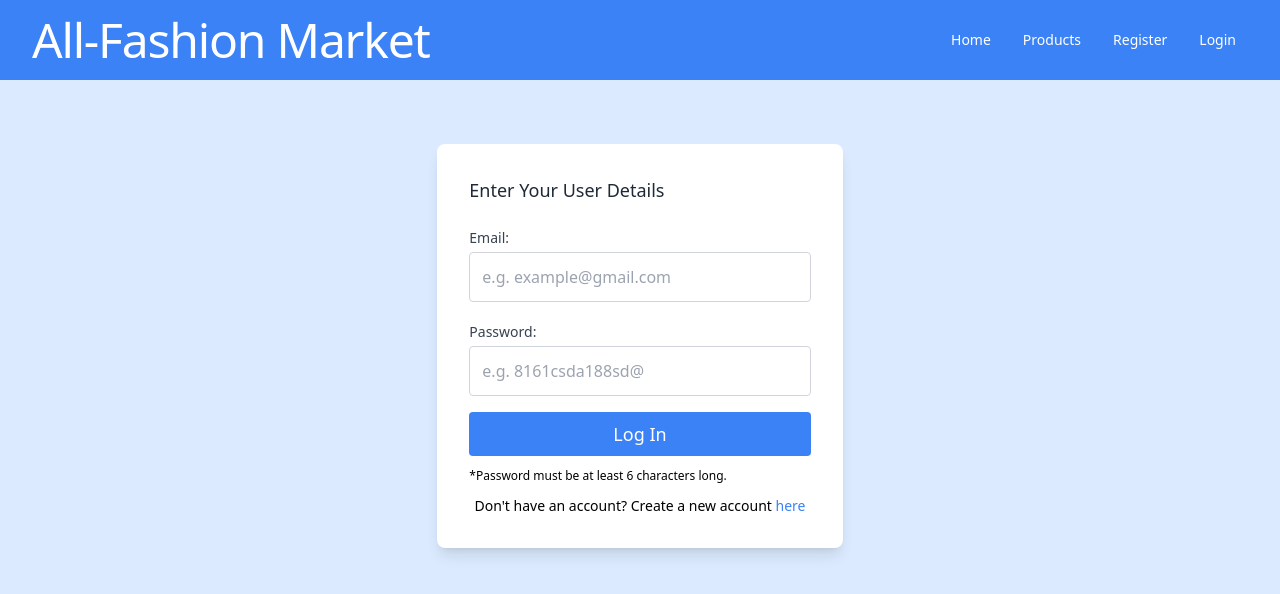
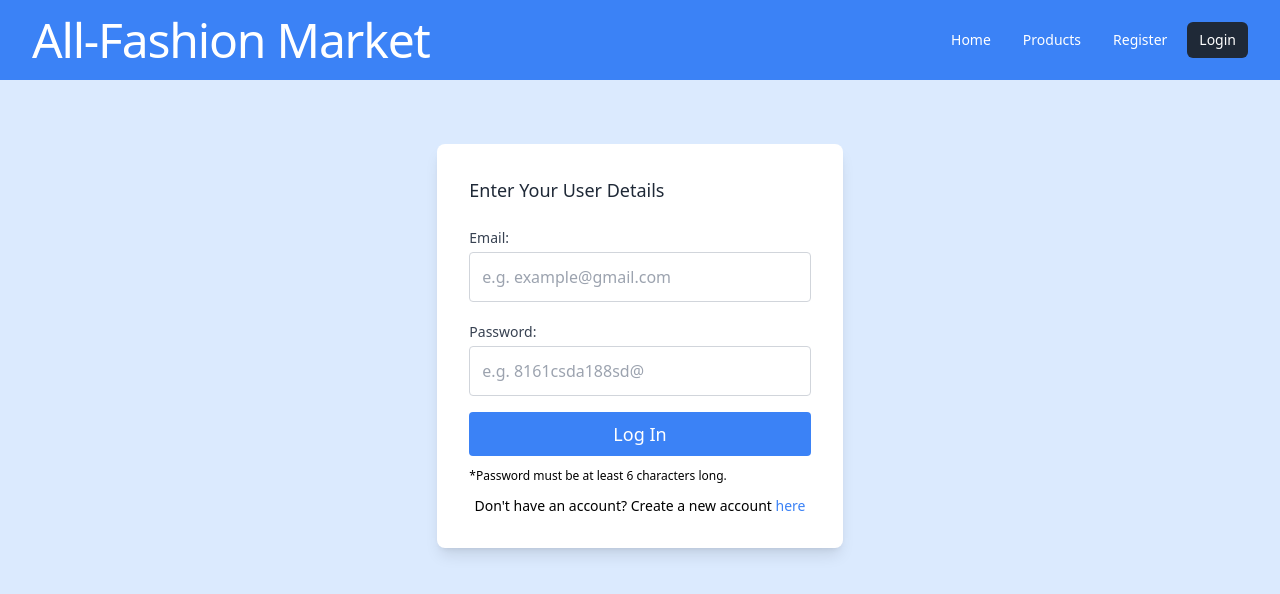
Before and after one commit to taldr27/Ecommerce_FE, a React (Vite) app: page /login in a window 1280 px wide. Shown: the top 594 px of the page. Built offline with nearby package versions, Linux system fonts and the light colour scheme.

Commit message:
Fixes to navbar an unnecessary h1 tags

```diff
--- a/src/components/Carousel.jsx
+++ b/src/components/Carousel.jsx
@@ -17,11 +17,11 @@ export default function Carousel() {
           <section className="text-gray-700 body-font">
             <div className="container mx-auto flex px-5 py-24 md:flex-row flex-col items-center">
               <div className="lg:flex-grow md:w-1/2 lg:pr-24 md:pr-16 flex flex-col md:items-start md:text-left mb-16 md:mb-0 items-center text-center">
-                <h1 className="text-4xl sm:text-5xl text-gray-900 font-bold mb-6">
+                <h2 className="text-4xl sm:text-5xl text-gray-900 font-bold mb-6">
                   Dress Your Style
                   <br className="hidden lg:inline-block" />
                   Make Your Mark
-                </h1>
+                </h2>
                 <p className="mb-8 leading-relaxed bg-blue-100 p-4 rounded-lg text-lg">
                   Discover a wide selection of garments that allow you to
                   express who you really are. In our store, you'll find not just
@@ -52,11 +52,11 @@ export default function Carousel() {
                 />
               </div>
               <div className="lg:flex-grow md:w-1/2 lg:pl-24 md:pl-16 flex flex-col md:items-start md:text-left items-center text-center">
-                <h1 className="text-4xl sm:text-5xl text-gray-900 font-bold mb-6">
+                <h2 className="text-4xl sm:text-5xl text-gray-900 font-bold mb-6">
                   Fashion Speaks for You
                   <br className="hidden lg:inline-block" />
                   Find Your Voice!
-                </h1>
+                </h2>
                 <p className="mb-8 leading-relaxed bg-blue-100 p-4 rounded-lg text-lg">
                   In our store, we believe that fashion is more than just
                   clothing; it's a way to communicate who you are without saying
@@ -73,11 +73,11 @@ export default function Carousel() {
           <section className="text-gray-700 body-font">
             <div className="container mx-auto flex px-5 py-24 md:flex-row flex-col items-center">
               <div className="lg:flex-grow md:w-1/2 lg:pr-24 md:pr-16 flex flex-col md:items-start md:text-left mb-16 md:mb-0 items-center text-center">
-                <h1 className="text-4xl sm:text-5xl text-gray-900 font-bold mb-6">
+                <h2 className="text-4xl sm:text-5xl text-gray-900 font-bold mb-6">
                   Express Your Personality
                   <br className="hidden lg:inline-block" />
                   with Every Garment You Choose
-                </h1>
+                </h2>
                 <p className="mb-8 leading-relaxed bg-blue-100 p-4 rounded-lg text-lg">
                   Every garment you choose tells a story about you. In our
                   store, we offer you a variety of styles and trends so you can
--- a/src/components/Navbar.jsx
+++ b/src/components/Navbar.jsx
@@ -1,5 +1,5 @@
 import { useContext, Fragment, useState } from "react";
-import { Link, NavLink as RouterLink, useNavigate } from "react-router-dom";
+import { Link, NavLink as RouterNavLink, useNavigate } from "react-router-dom";
 import { Disclosure, Menu, Transition } from "@headlessui/react";
 import Badge from "@mui/material/Badge";
 import { AuthContext } from "../context/authContext";
@@ -134,12 +134,16 @@ export default function Navbar() {
 
 function NavLink({ to, text, children }) {
   return (
-    <RouterLink
+    <RouterNavLink
       to={to}
-      className="text-white hover:bg-gray-700 hover:text-white block rounded-md px-3 py-2 text-sm font-medium"
+      className={({ isActive }) =>
+        `text-white block rounded-md px-3 py-2 text-sm font-medium ${
+          isActive ? "bg-gray-800" : ''
+        } hover:bg-gray-700`
+      }
     >
       {text}
       {children}
-    </RouterLink>
+    </RouterNavLink>
   );
 }
--- a/src/components/ProductsSlice.jsx
+++ b/src/components/ProductsSlice.jsx
@@ -6,7 +6,6 @@ export default function ProductsSlice({
   data,
   colums = 4,
   showMoreLink = true,
-  isLoading,
 }) {
   const location = useLocation();
   return (
--- a/src/views/MisCompras.jsx
+++ b/src/views/MisCompras.jsx
@@ -29,7 +29,7 @@ const MisCompras = () => {
 
   return (
     <div className="container mx-auto p-6">
-      <h1 className="text-3xl font-extrabold mb-8 text-center">My Purchases</h1>
+      <h2 className="text-3xl font-extrabold mb-8 text-center">My Purchases</h2>
       {sales.length > 0 ? (
         sales.map((sale) => (
           <div
--- a/src/views/Ventas.jsx
+++ b/src/views/Ventas.jsx
@@ -36,7 +36,7 @@ const Ventas = () => {
 
   return (
     <div className="container mx-auto p-6">
-      <h1 className="text-3xl font-extrabold mb-8 text-center">Sales</h1>
+      <h2 className="text-3xl font-extrabold mb-8 text-center">Sales</h2>
       {sales.length > 0 ? (
         sales.map((sale) => {
           const { subtotal, igv, total } = calculateTotalAndIGV(sale);
--- a/src/views/checkOut.jsx
+++ b/src/views/checkOut.jsx
@@ -25,7 +25,7 @@ export default function CheckOut() {
         //   height: "100%",
         // }}
       ></div>
-      <h1>CheckOut</h1>
+      <h2>CheckOut</h2>
       <div className="grid grid-cols-1 md:grid-cols-2"></div>
       <div>
         <ListProducts products={cart} removeProduct={handleRemoveFromCart} />
```
